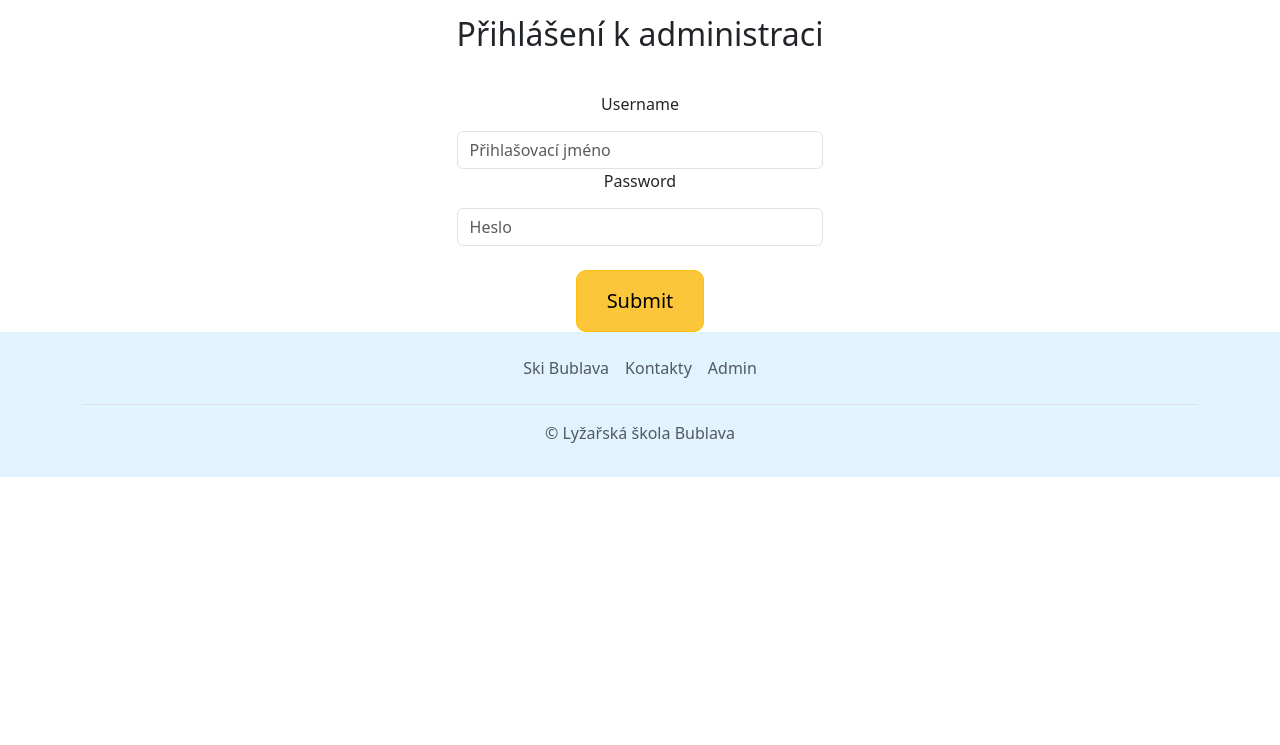
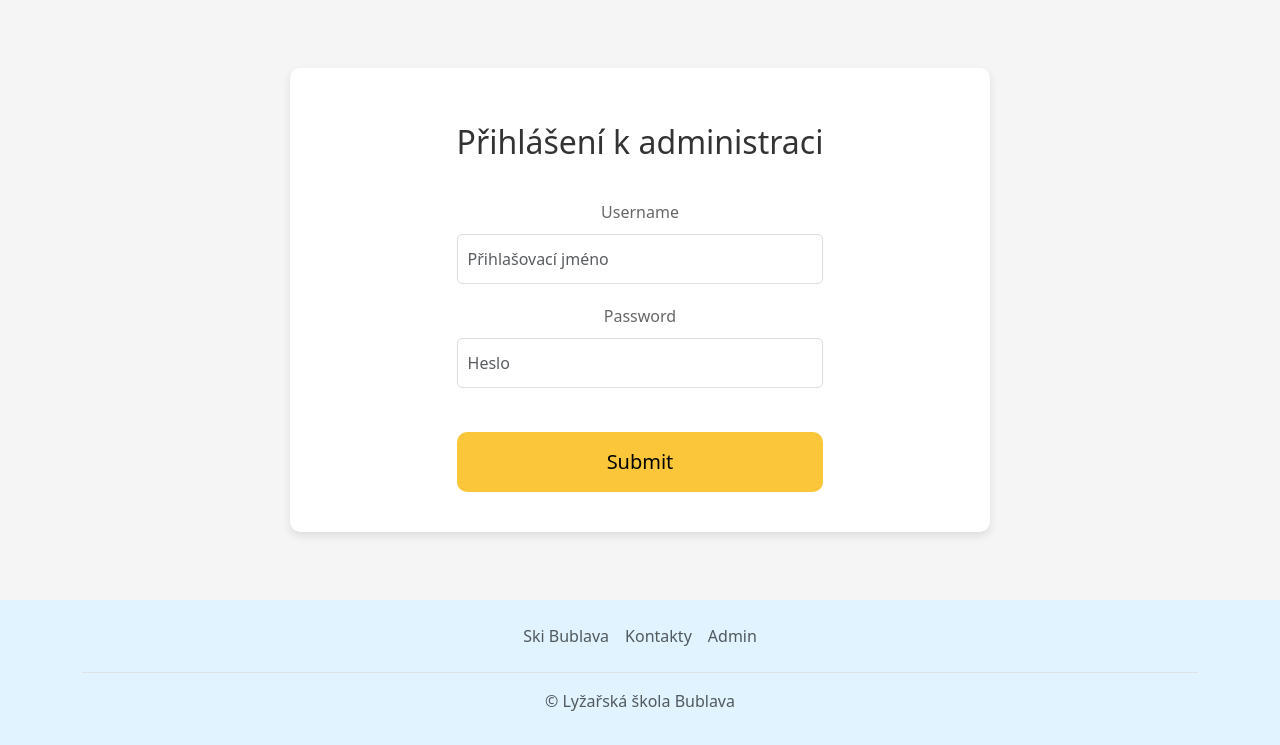
Before and after one commit to petrstipek/Rezervacni_webova_aplikace, a Python web app: template flaskr/templates/auth/login_admin.html in a window 1280 px wide. Shown: the part 137-882 px from the top of the page. Before the commit the page ends 614 px from the top, so only its background shows below. Run offline with Jinja, Linux system fonts and the light colour scheme; the template is opened without the code that fills it, so the values that code supplies are empty, except form fields; tables that the repository leaves empty hold one stand-in row (values such as "Sample post"); form fields are guessed from the names that the template uses; some libraries are stand-ins or nearby versions.

Commit message:
Login page style improvement

```diff
--- a/flaskr/static/css/style_login.css
+++ b/flaskr/static/css/style_login.css
@@ -7,3 +7,61 @@
 .login-label {
     margin-bottom: 15px;
 }
+
+.body-login {
+    min-height: 600px;
+}
+
+.body-login {
+    display: flex;
+    justify-content: center;
+    align-items: center;
+    background-color: #f5f5f5;
+}
+
+.form-container {
+    padding: 40px;
+    background: white;
+    border-radius: 10px;
+    box-shadow: 0 4px 8px rgba(0, 0, 0, 0.1);
+    max-width: 700px;
+    width: 100%;
+}
+
+.form-signin {
+    display: flex;
+    flex-direction: column;
+}
+
+.h2-headers {
+    margin-bottom: 30px;
+    color: #333;
+}
+
+.login-label {
+    margin-bottom: 10px;
+    color: #666;
+}
+
+.form-control {
+    height: 50px;
+    padding: 10px;
+    border: 1px solid #ddd;
+    border-radius: 5px;
+    margin-bottom: 20px;
+    font-size: 16px;
+}
+
+.btn-send-reservation {
+    font-size: 18px;
+    padding: 10px 20px;
+    border-radius: 5px;
+    border: none;
+    cursor: pointer;
+    transition: background-color 0.2s, color 0.2s;
+}
+
+.btn-send-reservation:hover {
+    background-color: #e0a800;
+    color: white;
+}
--- a/flaskr/templates/auth/login_admin.html
+++ b/flaskr/templates/auth/login_admin.html
@@ -8,6 +8,7 @@
 
 {% block body %}
 <body class="text-center">
+    <div class="body-login">
         <div class="form-container">
             <form method="POST" class="form-signin">
                 {{ form.hidden_tag() }}
@@ -22,5 +23,6 @@
                 {{ form.submit(class="btn btn-warning btn btn-lg btn-send-reservation") }}
             </form>
         </div>
+    </div>
 </body>
 {% endblock %}
```
Lines whose indentation alone changed are shown as unchanged.
